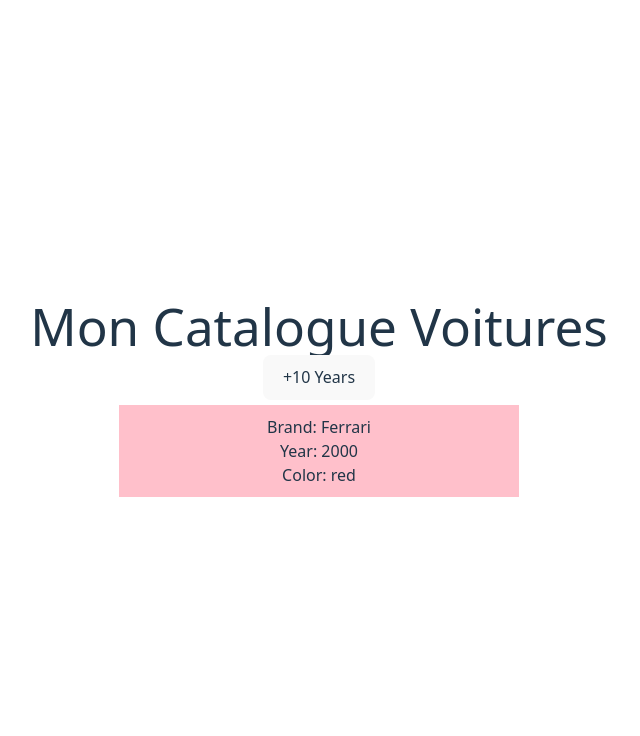
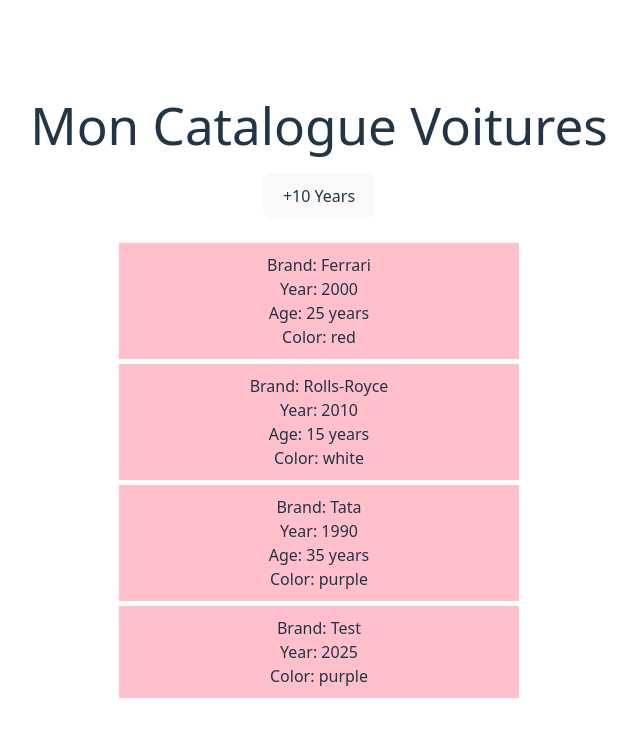
Before and after one commit to Arnauw/react-tuto, a React (Vite) app: page / in a window 1280 px wide. Shown: the top 736 px of the page, without its empty margins (321-961 px from the left). Built offline with nearby package versions, Linux system fonts and the light colour scheme.

Commit message:
finished ages

```diff
--- a/src/components/Cars.jsx
+++ b/src/components/Cars.jsx
@@ -1,4 +1,4 @@
-const Car = ({color, children, year}) => {
+const Car = ({color, children, year, age}) => {
 
     const colorInfo = color ? <p>Color: {color}</p> : <p>Color: "Nether"</p>;
 
@@ -7,11 +7,11 @@ const Car = ({color, children, year}) => {
             <div style={ {backgroundColor: 'pink', width: '400px', padding: '10px', margin: '5px auto'} }>
                 <p>Brand: { children }</p>
                 <p>Year: { year }</p>
+                {age === null ? null : <p>Age: {age}</p> }
                 {colorInfo}
             </div>
         )
     }
-
     // return null // ce return est Facultatif
 }
 
--- a/src/components/MyCars.jsx
+++ b/src/components/MyCars.jsx
@@ -2,23 +2,41 @@ import {Component} from 'react'
 import Car from './Cars'
 
 class MyCars extends Component {
+
+    getAge = (year) => {
+        const now = new Date().getFullYear();
+        const age = now - year;
+
+        console.log(now, age);
+
+        let englishYearStr = "";
+        age === 1 ? englishYearStr = "year" : englishYearStr = "years";
+
+
+        return age === 0 ? null : `${age} ${englishYearStr}`
+    }
 
     state = {
         cars: [
             {
                 name: 'Ferrari',
                 color: "red",
-                year: "2000"
+                year: 2000,
             },
             {
                 name: 'Rolls-Royce',
                 color: "white",
-                year: "2010"
+                year: 2010,
             },
             {
                 name: 'Tata',
                 color: "purple",
-                year: "1990"
+                year: 1990,
+            },
+            {
+                name: 'Test',
+                color: "purple",
+                year: 2025,
             },
         ]
     };
@@ -34,31 +52,23 @@ class MyCars extends Component {
     }
 
     render() {
-
         return (
             <div>
-                <h1>{this.props.title}</h1>
+                <h1 className="mb-5">{this.props.title}</h1>
+                <button onClick={this.addTenYears} className="mb-5">+10 Years</button>
 
-                <button onClick={this.addTenYears}>+10 Years</button>
-
-                <Car
-                    year={this.state.cars[0].year}
-                    color={this.state.cars[0].color}
-                >
-                    {this.state.cars[0].name}
-                </Car>
-
-                {/*{this.state.map((car, i) => (*/}
-                {/*    <Car*/}
-                {/*        key={i}*/}
-                {/*        year={car.year}*/}
-                {/*        color={car.color}*/}
-                {/*    >*/}
-                {/*        {car.name}*/}
-                {/*    </Car>*/}
-                {/*))}*/}
+                {this.state.cars.map(({year, color, name, age}, i) => (
+                    <div key={i}>
+                        <Car
+                            year={year}
+                            color={color}
+                            age={this.getAge(year)}
+                        >
+                            {name}
+                        </Car>
+                    </div>
+                ))}
             </div>
-
         )
     }
 }
```
